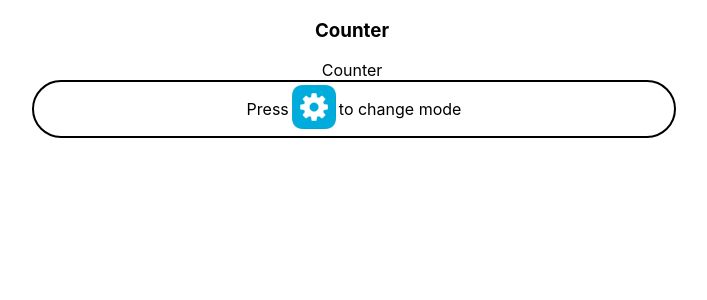
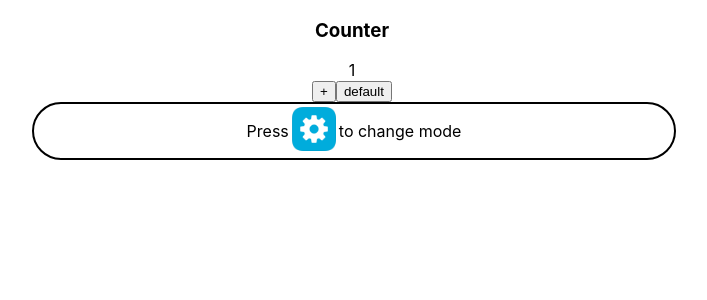
Before and after one commit to ibulavsky/counter_project_test, a React (Create React App) app: page / in a window 1280 px wide. Shown: the top 300 px of the page, without its empty margins (288-995 px from the left). Built offline with nearby package versions, Linux system fonts and the light colour scheme.

Commit message:
Add Counter component, common Button component, create incrementNumber and defaultNumber method, but it will be worked with Redux.

```diff
--- a/src/App.js
+++ /dev/null
@@ -1,37 +0,0 @@
-import React, {Component} from 'react';
-import './App.css';
-import Header from "./Header";
-import Footer from "./Footer";
-
-class App extends Component {
-    // I don't use redux, mobx in this "Counter ls"
-    // It's local state
-
-    state = {
-        settingModeOn: true
-    };
-
-    settingModeOn = () => {
-        this.setState({
-            settingMode: !this.state.settingMode,
-        })
-    };
-
-    render() {
-        return (
-            <div className="App">
-                <Header/>
-                {this.state.settingMode
-                    ? <div>
-                        Settings
-                    </div>
-                    : <div>
-                        Counter
-                    </div>}
-                <Footer onClick={this.settingModeOn}/>
-            </div>
-        );
-    }
-}
-
-export default App;
--- /dev/null
+++ b/src/App.jsx
@@ -0,0 +1,67 @@
+import React, {Component} from 'react';
+import './App.css';
+import Header from "./Header";
+import Footer from "./Footer";
+import Counter from "./CountMode/Counter";
+
+class App extends Component {
+    // I use redux as BLL, class and function components in React as UI
+    // in this "Counter"
+
+    state = {
+        settingModeOn: true,
+        stopCounter: false,
+        step: 1,
+        counter : {
+            currentValue: 1,
+            maxValue: 5,
+            minValue: 0,
+        },
+    };
+
+    settingModeOn = () => {
+        this.setState({
+            settingMode: !this.state.settingMode,
+        })
+    };
+
+    incrementNumber = () => {
+        let currentValue = +this.state.counter.currentValue + this.state.step;
+        if (currentValue >= this.state.counter.maxValue) {
+            // this.props.incrementNumber(currentValue);
+            this.setState(
+                {
+                    stopCounter: true
+                })
+        } else {
+            // this.props.incrementNumber(currentValue);
+        }
+    };
+
+    defaultNumber = () => {
+        // this.props.defaultNumber(this.state.counter.minValue);
+        this.setState({
+            stopCounter: false
+        })
+    };
+
+    render() {
+        return (
+            <div className="App">
+                <Header/>
+                {this.state.settingMode
+                    ? <div>
+                        Settings
+                    </div>
+                    : <Counter counter={this.state.counter}
+                               stopCounter={this.state.stopCounter}
+                               incrementNumber={this.incrementNumber}
+                               defaultNumber={this.defaultNumber}/>
+                }
+                <Footer onClick={this.settingModeOn}/>
+            </div>
+        );
+    }
+}
+
+export default App;
--- /dev/null
+++ b/src/Button.jsx
@@ -0,0 +1,25 @@
+import React from 'react';
+import './App.css';
+
+const Button = (props) => {
+    const onClick = () => props.onClick();
+    let classButton = "button";
+
+    // eslint-disable-next-line no-lone-blocks
+    {
+        props.disabled
+            ? classButton = "disabled"
+            : classButton = "button"
+    }
+
+    return (
+        <button className={classButton}
+                title={props.name}
+                disabled={props.disabled}
+                onClick={onClick}>
+            {props.name}
+        </button>
+    );
+};
+
+export default Button;
--- /dev/null
+++ b/src/CountMode/Counter.jsx
@@ -0,0 +1,19 @@
+import React from 'react';
+import '../App.css';
+import DisplayCounter from "./DisplayCounter";
+import Button from "../Button";
+
+const Counter = (props) => {
+
+    return (
+        <>
+            <DisplayCounter currentValue={props.counter.currentValue}
+                            minValue={props.counter.minValue}
+                            maxValue={props.counter.maxValue}/>
+            <Button name='+' disabled={props.stopCounter} onClick={props.incrementNumber}/>
+            <Button name='default' onClick={props.defaultNumber}/>
+        </>
+    )
+};
+
+export default Counter;
--- /dev/null
+++ b/src/CountMode/DisplayCounter.jsx
@@ -0,0 +1,16 @@
+import React from 'react';
+import '../App.css';
+
+const DisplayCounter = (props) => {
+
+    return (
+        <div className='display'>
+            {props.currentValue < props.maxValue
+                ? <span> {props.currentValue} </span>
+                : <span className='max'> {props.maxValue} </span>
+            }
+        </div>
+    )
+};
+
+export default DisplayCounter;
--- a/src/Header.js
+++ b/src/Header.jsx
@@ -2,7 +2,6 @@ import React from 'react';
 import './App.css';
 
 const Header = () => {
-
 
     return (
         <div className="title">
```
Also changed, not shown: src/Footer.jsx (renamed from src/Footer.js).
